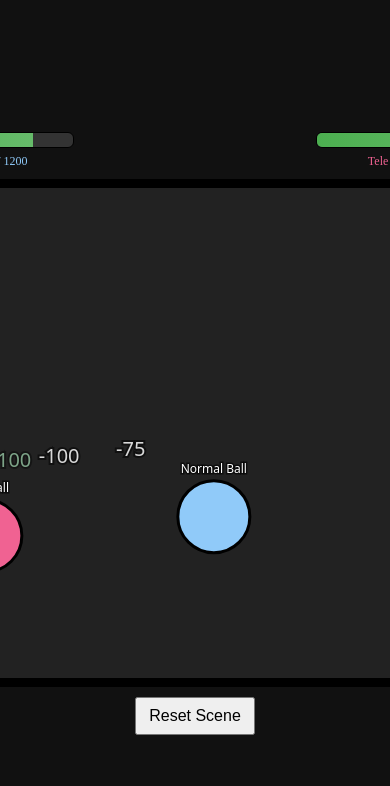
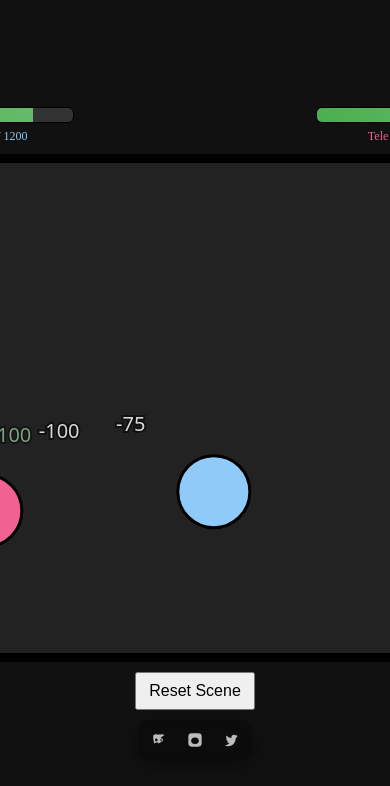
Before and after one commit to MinhVu2908/Leagues-and-Legends, a website built with Vite: page index.html in a window 390 px wide. Shown: the top 786 px of the page. Built offline with nearby package versions, Linux system fonts and the light colour scheme.

Commit message:
social media

```diff
--- a/index.html
+++ b/index.html
@@ -23,6 +23,18 @@
     </div>
     <canvas id="c" width="500" height="500"></canvas>
     <button id="reset">Reset Scene</button>
+    <!-- Social links corner (visible but subtle) -->
+    <div class="social-box" aria-hidden="false">
+      <a href="https://discord.gg/k33yZWs4" class="social-link" target="_blank" rel="noopener" title="Discord" aria-label="Discord">
+        <svg viewBox="0 0 24 24" xmlns="http://www.w3.org/2000/svg" aria-hidden="true"><path d="M20.317 4.369a19.791 19.791 0 00-4.885-1.515.07.07 0 00-.075.035c-.211.375-.444.864-.608 1.249-1.84-.276-3.68-.276-5.486 0-.164-.386-.405-.874-.617-1.249a.076.076 0 00-.075-.035 19.736 19.736 0 00-4.886 1.515.069.069 0 00-.032.027C2.87 9.04 3.545 13.556 5.19 17.03c.046.08.158.128.27.1 1.312-.47 2.587-.986 3.788-1.657a.046.046 0 01.05.007c.327.25.648.516.958.792.316.283.62.577.902.879a.07.07 0 00.09.01c3.08-1.395 4.6-2.24 5.27-2.494.11-.04.172-.155.13-.26-1.01-2.02-1.6-4.13-1.756-6.202a.061.061 0 00-.03-.05zM8.02 14.233c-1.09 0-1.98-.986-1.98-2.2 0-1.213.88-2.2 1.98-2.2 1.11 0 1.99.997 1.98 2.2 0 1.214-.88 2.2-1.98 2.2zm7.97 0c-1.09 0-1.98-.986-1.98-2.2 0-1.213.88-2.2 1.98-2.2 1.11 0 1.99.997 1.98 2.2 0 1.214-.87 2.2-1.98 2.2z"/></svg>
+      </a>
+      <a href="#" class="social-link" target="_blank" rel="noopener" title="Instagram" aria-label="Instagram">
+        <svg viewBox="0 0 24 24" xmlns="http://www.w3.org/2000/svg" aria-hidden="true"><path d="M7 2h10a5 5 0 015 5v10a5 5 0 01-5 5H7a5 5 0 01-5-5V7a5 5 0 015-5zm5 6.2A4.8 4.8 0 006.2 13 4.8 4.8 0 0012 17.8 4.8 4.8 0 0017.8 13 4.8 4.8 0 0012 8.2zm6.5-3.7a1.1 1.1 0 11-1.1-1.1 1.1 1.1 0 011.1 1.1z"/></svg>
+      </a>
+      <a href="#" class="social-link" target="_blank" rel="noopener" title="Twitter" aria-label="Twitter">
+        <svg viewBox="0 0 24 24" xmlns="http://www.w3.org/2000/svg" aria-hidden="true"><path d="M22 5.92c-.63.28-1.3.47-2 .56.72-.43 1.27-1.12 1.53-1.94-.68.4-1.43.69-2.23.85A3.87 3.87 0 0016.5 4c-2.14 0-3.88 1.76-3.88 3.93 0 .31.03.61.1.9C9.7 8.73 7.1 7.3 5.22 5.08c-.34.58-.53 1.26-.53 1.98 0 1.37.69 2.57 1.74 3.27-.64 0-1.24-.2-1.77-.5v.05c0 1.9 1.36 3.49 3.17 3.85-.33.09-.67.14-1.02.14-.25 0-.5-.02-.74-.07.5 1.6 2 2.77 3.77 2.8A7.78 7.78 0 012 19.54a11 11 0 005.95 1.75c7.13 0 11.03-6.12 11.03-11.44v-.52A7.9 7.9 0 0022 5.92z"/></svg>
+      </a>
+    </div>
   </div>
 
   <script type="module" src="./src/js/main.js"></script>
--- a/src/css/styles.css
+++ b/src/css/styles.css
@@ -13,3 +13,15 @@ canvas{background:#222;border:4px solid #000;display:block}
 
 /* Countdown */
 #countdown{min-width:220px;text-align:center;color:#fff;font-size:18px;font-weight:600}
+
+/* Subtle social corner box */
+.social-box{position:relative;display:flex;gap:8px;padding:6px 8px;border-radius:10px;background:rgba(0,0,0,0.28);backdrop-filter:blur(6px);box-shadow:0 6px 18px rgba(0,0,0,0.35);z-index:20;margin-top:10px;align-self:center}
+.social-link{display:inline-flex;align-items:center;justify-content:center;width:34px;height:34px;border-radius:8px;text-decoration:none}
+.social-link svg{width:20px;height:20px;fill:#fff;opacity:0.72;transition:transform 140ms ease,opacity 140ms ease}
+.social-link:hover svg{opacity:1;transform:translateY(-3px) scale(1.06)}
+
+@media (max-width:520px){
+	.social-box{padding:5px 6px;gap:6px}
+	.social-link{width:30px;height:30px}
+	.social-link svg{width:16px;height:16px}
+}
--- a/src/js/ball.js
+++ b/src/js/ball.js
@@ -113,18 +113,6 @@ export class Ball {
 
       ctx.restore();
     }
-    // draw type name above the ball
-    if(this.typeName){
-      ctx.save();
-      ctx.font = '12px system-ui';
-      ctx.textAlign = 'center';
-      ctx.lineWidth = 3;
-      ctx.strokeStyle = 'rgba(0,0,0,0.6)';
-      ctx.fillStyle = '#fff';
-      const y = this.y - this.r - 8;
-      ctx.strokeText(this.typeName, this.x, y);
-      ctx.fillText(this.typeName, this.x, y);
-      ctx.restore();
-    }
+    // (type name drawing removed - name now shown only in HP UI)
   }
 }
--- a/src/js/main.js
+++ b/src/js/main.js
@@ -9,7 +9,7 @@ import { FeatherBall } from './featherBall.js';
 import { MineBall } from './mineBall.js';
 import { RageBall } from './rageBall.js';
 import { TeleBall } from './teleBall.js';
-import { HoshimiMiyabi } from './hoshimiMiyabi.js';
+import { MiyaBall } from './miyaBall.js';
 import { HealingOrb } from './healingOrb.js';
 
 document.addEventListener('DOMContentLoaded', ()=>{
@@ -84,8 +84,8 @@ const critAudio = new Audio('/sound/critHit.mp3');
       const a = {x: R + 60, y: H/2};
       const b = {x: W - R - 60, y: H/2};
       // Change these types as needed: Ball, SmallBall, BigBall, PoisonBall, SpikerBall, IceBall
-      const ballA = new HoshimiMiyabi(a.x, a.y, '#90caf9', {});
-      const ballB = new FeatherBall(b.x, b.y, '#a5d6a7', {});
+      const ballA = new MiyaBall(a.x, a.y, '#90caf9', {});
+      const ballB = new MiyaBall(b.x, b.y, '#a5d6a7', {});
       return [ballA, ballB];
     }
 
@@ -96,7 +96,7 @@ const critAudio = new Audio('/sound/critHit.mp3');
     function makeRandom(x,y){
       const colors = ['#4fc3f7','#f06292','#ffd54f','#90caf9','#a5d6a7'];
       const color = colors[Math.floor(Math.random()*colors.length)];
-      const t = Math.floor(Math.random()*13); // 0: base Ball, 1: SmallBall, 2: BigBall, 3: PoisonBall, 4: SpikerBall, 5: IceBall, 6: StunBall, 7: FeatherBall, 8: MineBall, 9: RageBall, 10: TeleBall, 11: BoomerangBall, 12: HoshimiMiyabi
+      const t = Math.floor(Math.random()*13); // 0: base Ball, 1: SmallBall, 2: BigBall, 3: PoisonBall, 4: SpikerBall, 5: IceBall, 6: StunBall, 7: FeatherBall, 8: MineBall, 9: RageBall, 10: TeleBall, 11: BoomerangBall, 12: MiyaBall
       if(t === 1) return new SmallBall(x,y,color, { });
       if(t === 2) return new BigBall(x,y,color, { });
       if(t === 3) return new PoisonBall(x,y,color, { });
@@ -108,11 +108,16 @@ const critAudio = new Audio('/sound/critHit.mp3');
       if(t === 9) return new RageBall(x,y,color, { });
       if(t === 10) return new TeleBall(x,y,color, { });
       //if(t === 11) return new BoomerangBall(x,y,color, { });
-      if(t === 11) return new HoshimiMiyabi(x,y,color, { });
+      if(t === 11) return new MiyaBall(x,y,color, { });
       return new Ball(x,y,color, { r: R, speed: SPEED, hp: 1200, damage: 100 });
     }
     const ballA = makeRandom(a.x,a.y);
-    const ballB = makeRandom(b.x,b.y);
+    let ballB;
+    let typeTries = 0;
+    do{
+      ballB = makeRandom(b.x,b.y);
+      typeTries++;
+    } while(ballB && ballA && ballB.constructor === ballA.constructor && typeTries < 200);
     return [ballA, ballB];
   }
 
@@ -125,9 +130,9 @@ const critAudio = new Audio('/sound/critHit.mp3');
   let mines = [];
   // global boomerang projectiles
   let boomerangs = [];
-  // Hoshimi Miyabi special attack state
-  let hoshimiAttacking = false;
-  let hoshimiAttacker = null;
+  // MiyaBall special attack state
+  let miyaAttacking = false;
+  let miyaAttacker = null;
 
   let previouslyColliding = false;
   // healing orb management
@@ -220,19 +225,19 @@ const critAudio = new Audio('/sound/critHit.mp3');
           // record hits on RageBall when it receives damage (triggers rage mode)
           if(typeof A.recordHit === 'function' && rawBDamage > 0){ A.recordHit(); }
           if(typeof B.recordHit === 'function' && rawADamage > 0){ B.recordHit(); }
-          // track hits for HoshimiMiyabi when it DEALS damage (not when it receives)
-          if(B instanceof HoshimiMiyabi && rawBDamage > 0){ B.hitCount++; }
-          if(A instanceof HoshimiMiyabi && rawADamage > 0){ A.hitCount++; }
-          // check for HoshimiMiyabi special attack trigger (5 hits MADE by attacker)
-          if(B instanceof HoshimiMiyabi && B.hitCount >= B.hitThreshold){
-            hoshimiAttacking = true;
-            hoshimiAttacker = B;
+          // track hits for MiyaBall when it DEALS damage (not when it receives)
+          if(B instanceof MiyaBall && rawBDamage > 0){ B.hitCount++; }
+          if(A instanceof MiyaBall && rawADamage > 0){ A.hitCount++; }
+          // check for MiyaBall special attack trigger (5 hits MADE by attacker)
+          if(B instanceof MiyaBall && B.hitCount >= B.hitThreshold){
+            miyaAttacking = true;
+            miyaAttacker = B;
             B.startAttack(A);
             B.hitCount = 0; // reset hit counter for next attack
           }
-          if(A instanceof HoshimiMiyabi && A.hitCount >= A.hitThreshold){
-            hoshimiAttacking = true;
-            hoshimiAttacker = A;
+          if(A instanceof MiyaBall && A.hitCount >= A.hitThreshold){
+            miyaAttacking = true;
+            miyaAttacker = A;
             A.startAttack(B);
             A.hitCount = 0; // reset hit counter for next attack
           }
@@ -272,9 +277,9 @@ const critAudio = new Audio('/sound/critHit.mp3');
     ctx.clearRect(0,0,W,H);
     ctx.strokeStyle='#000'; ctx.lineWidth=6; ctx.strokeRect(2,2,W-4,H-4);
 
-    // Handle Hoshimi Miyabi special attack
-    if (hoshimiAttacking && hoshimiAttacker) {
-      const attacker = hoshimiAttacker;
+    // Handle MiyaBall special attack
+    if (miyaAttacking && miyaAttacker) {
+      const attacker = miyaAttacker;
       const defender = balls[0] === attacker ? balls[1] : balls[0];
 
       // Update attack animation and get damage instances
@@ -287,8 +292,8 @@ const critAudio = new Audio('/sound/critHit.mp3');
 
       if (attackResult.finished) {
         // Attack finished
-        hoshimiAttacking = false;
-        hoshimiAttacker = null;
+        miyaAttacking = false;
+        miyaAttacker = null;
       }
 
       // Don't update balls normally during attack, but keep them frozen
```
Also changed, not shown: src/js/miyaBall.js (renamed from src/js/hoshimiMiyabi.js, +7 -36 lines), 1 other file.
